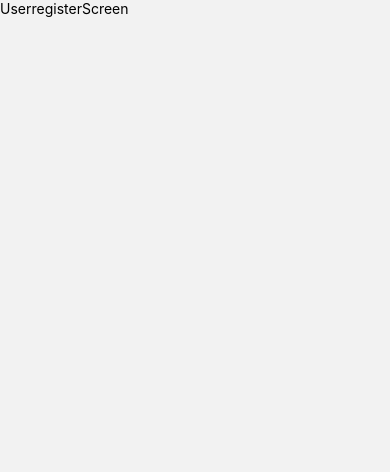
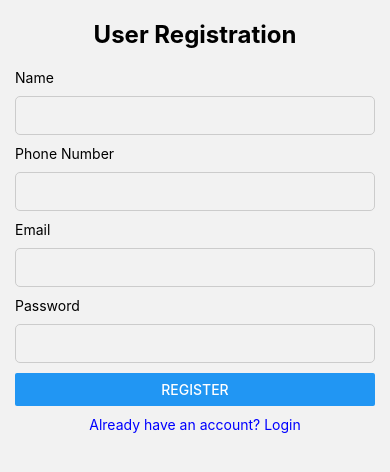
Before and after one commit to Mir-Danish/ojas, a React Native app: screen /PatientRegisterPage in a window 390 px wide. Shown: the top 472 px of the page. Built offline with nearby package versions, Linux system fonts and the light colour scheme.

Commit message:
logic in registers and logins alos

```diff
--- a/AppNavigation.js
+++ b/AppNavigation.js
@@ -8,6 +8,7 @@ import PractitionerRegisterScreen from "./screens/auth/practitioner/Practitioner
 import PractitionerLoginScreen from "./screens/auth/practitioner/PractitionerLoginScreen"
 import SplashScreen from "./screens/auth/SplashScreen"
 import PractitionerHomeScreen from './screens/auth/practitioner/PractitionerHomeScreen';
+import UserHomeScreen from './screens/auth/user/UserHomeScreen';
 
 const Stack = createNativeStackNavigator()
 
@@ -22,6 +23,7 @@ const AppNavigation = () => {
 
         <Stack.Screen name='PatientLoginPage' component={UserLoginScreen} />
         <Stack.Screen name='PatientRegisterPage' component={UserregisterScreen} />
+        <Stack.Screen name='PatientHomePage' component={UserHomeScreen} />
 
          <Stack.Screen name='PractitionerLoginPage' component={PractitionerLoginScreen} />
         <Stack.Screen name='PractitionerRegisterPage' component={PractitionerRegisterScreen} />
--- /dev/null
+++ b/screens/auth/user/UserHomeScreen.js
@@ -0,0 +1,20 @@
+import { StyleSheet, Text, View,Platform,StatusBar } from 'react-native'
+import React from 'react'
+
+const UserHomeScreen = () => {
+  return (
+    <View style={styles.container}>
+      <Text>UserHomeScreen</Text>
+    </View>
+  )
+}
+
+export default UserHomeScreen
+
+const styles = StyleSheet.create({
+  container:{
+    flex:1,
+    paddingTop:Platform.OS === "android" ? StatusBar.currentHeight : 0,
+    marginHorizontal:15
+  }
+})
--- a/screens/auth/user/UserLoginScreen.js
+++ b/screens/auth/user/UserLoginScreen.js
@@ -1,14 +1,101 @@
-import { StyleSheet, Text, View } from 'react-native'
-import React from 'react'
+import { View, TextInput, Button, Text, StyleSheet, Platform, StatusBar, Alert } from "react-native";
+import { signInWithEmailAndPassword } from "firebase/auth";
+import React, { useState } from 'react'
+import { doc, getDoc } from "firebase/firestore";
+import { auth, db } from "../firebaseConfig"
+import AsyncStorage from '@react-native-async-storage/async-storage';
 
-const UserLoginScreen = () => {
+export default function UserLoginScreen({ navigation }) {
+  const [email, setEmail] = useState("");
+  const [password, setPassword] = useState("");
+
+  const handleLogin = async () => {
+    try {
+      const userCredential = await signInWithEmailAndPassword(auth, email, password);
+      const user = userCredential.user;
+
+      // Get user role from Firestore
+      const docRef = doc(db, "users", user.uid);
+      const docSnap = await getDoc(docRef);
+
+      if (docSnap.exists()) {
+        const userData = docSnap.data();
+        const role = userData.role;
+
+        // Persist minimal session/context
+        await AsyncStorage.multiSet([
+          ['uid', user.uid],
+          ['userRole', role ?? ''],
+          ['userEmail', user.email ?? ''],
+        ]);
+
+        if (role === "patient") {
+          Alert.alert("Success", "Login successful!", [
+            { text: "OK", onPress: () => navigation.replace("PatientHomePage") }
+          ]);
+        } else {
+          Alert.alert("Access Denied", "This login is for users/patients only.");
+        }
+      } else {
+        Alert.alert("Login Issue", "No user data found.");
+      }
+    } catch (error) {
+      Alert.alert("Login Failed", error.message ?? String(error));
+    }
+  };
+
   return (
-    <View>
-      <Text>UserLoginScreen</Text>
+    <View style={styles.container}>
+      <Text style={styles.title}>User Login</Text>
+
+      <Text>Email</Text>
+      <TextInput
+        style={styles.input}
+        value={email}
+        onChangeText={setEmail}
+        keyboardType="email-address"
+        autoCapitalize="none"
+      />
+
+      <Text>Password</Text>
+      <TextInput
+        style={styles.input}
+        value={password}
+        secureTextEntry
+        onChangeText={setPassword}
+      />
+
+      <Button title="Login" onPress={handleLogin} />
+      <Text style={styles.link} onPress={() => navigation.navigate("PatientRegisterPage")}>
+        Don't have an account? Register
+      </Text>
     </View>
-  )
+  );
 }
 
-export default UserLoginScreen
-
-const styles = StyleSheet.create({})
+const styles = StyleSheet.create({
+  container: {
+    flex: 1,
+    paddingTop: Platform.OS === "android" ? StatusBar.currentHeight : 0,
+    marginHorizontal: 15,
+    justifyContent: "center"
+  },
+  title: {
+    fontSize: 24,
+    fontWeight: 'bold',
+    marginBottom: 20,
+    textAlign: 'center'
+  },
+  input: {
+    borderWidth: 1,
+    borderColor: "#ccc",
+    padding: 10,
+    marginVertical: 10,
+    borderRadius: 5,
+  },
+  link: {
+    marginTop: 10,
+    color: "blue",
+    textAlign: "center",
+  },
+})
--- a/screens/auth/user/UserregisterScreen.js
+++ b/screens/auth/user/UserregisterScreen.js
@@ -1,14 +1,118 @@
-import { StyleSheet, Text, View } from 'react-native'
-import React from 'react'
+import { View, Text, Platform, StatusBar, StyleSheet, TextInput, Button, Alert } from 'react-native'
+import React, { useState } from 'react'
+import { createUserWithEmailAndPassword } from "firebase/auth";
+import { doc, setDoc } from "firebase/firestore";
+import { auth, db } from "../firebaseConfig"
+import AsyncStorage from '@react-native-async-storage/async-storage';
 
-const UserregisterScreen = () => {
+const UserregisterScreen = ({ navigation }) => {
+
+  const [name,setName] = useState("");
+  const [email, setEmail] = useState("");
+  const [phoneNumber,setPhoneNumber] = useState("");
+  const [password, setPassword] = useState("");
+  const role = "patient"; // hardcoded role for user/patient registration
+
+  const handleRegister = async () => {
+    try {
+      const userCredential = await createUserWithEmailAndPassword(auth, email, password);
+      const user = userCredential.user;
+
+      // Save user role in Firestore
+      await setDoc(doc(db, "users", user.uid), {
+        name: name,
+        email: email,
+        phoneNumber: phoneNumber,
+        role: role // 'patient' role for regular users
+      });
+
+      console.log("User registered successfully with role:", role);
+
+      // Persist user data to AsyncStorage
+      await AsyncStorage.multiSet([
+        ['uid', user.uid],
+        ['userRole', role],
+        ['userEmail', email],
+      ]);
+
+      Alert.alert("Success", "Registered successfully! Please login to continue.", [
+        { text: "OK", onPress: () => navigation.replace("PatientLoginPage") }
+      ]);
+    } catch (error) {
+      Alert.alert("Registration Failed", error.message ?? String(error));
+    }
+  }
+
   return (
-    <View>
-      <Text>UserregisterScreen</Text>
+    <View style={styles.container}>
+      <Text style={styles.title}>User Registration</Text>
+      <Text>Name</Text>
+      <TextInput
+        style={styles.input}
+        value={name}
+        onChangeText={setName}
+        keyboardType="default"
+        autoCapitalize="none"
+      />
+
+      <Text>Phone Number</Text>
+      <TextInput
+        style={styles.input}
+        value={phoneNumber}
+        onChangeText={setPhoneNumber}
+        keyboardType="numeric"
+        autoCapitalize="none"
+      />
+
+      <Text>Email</Text>
+      <TextInput
+        style={styles.input}
+        value={email}
+        onChangeText={setEmail}
+        keyboardType="email-address"
+        autoCapitalize="none"
+      />
+
+      <Text>Password</Text>
+      <TextInput
+        style={styles.input}
+        value={password}
+        secureTextEntry
+        onChangeText={setPassword}
+      />
+
+      <Button title="Register" onPress={handleRegister} />
+      <Text style={styles.link} onPress={() => navigation.navigate("PatientLoginPage")}>
+        Already have an account? Login
+      </Text>
     </View>
   )
 }
 
 export default UserregisterScreen
 
-const styles = StyleSheet.create({})
+const styles = StyleSheet.create({
+  container: {
+    flex: 1,
+    paddingTop: Platform.OS === "android" ? StatusBar.currentHeight : 0,
+    marginHorizontal: 15
+  },
+  title: {
+    fontSize: 24,
+    fontWeight: 'bold',
+    marginVertical: 20,
+    textAlign: 'center'
+  },
+  input: {
+    borderWidth: 1,
+    borderColor: "#ccc",
+    padding: 10,
+    marginVertical: 10,
+    borderRadius: 5,
+  },
+  link: {
+    marginTop: 10,
+    color: "blue",
+    textAlign: "center",
+  },
+})
```
